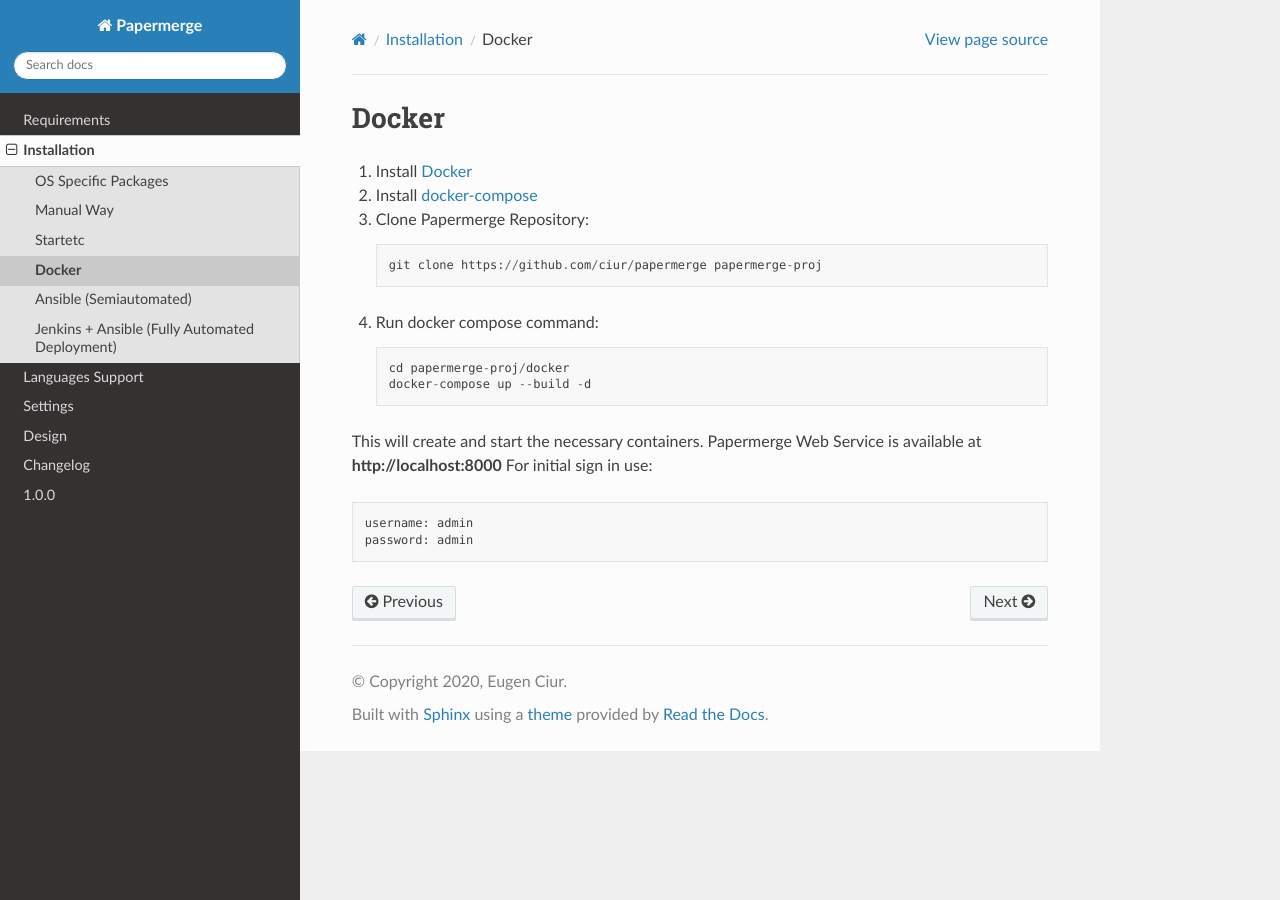
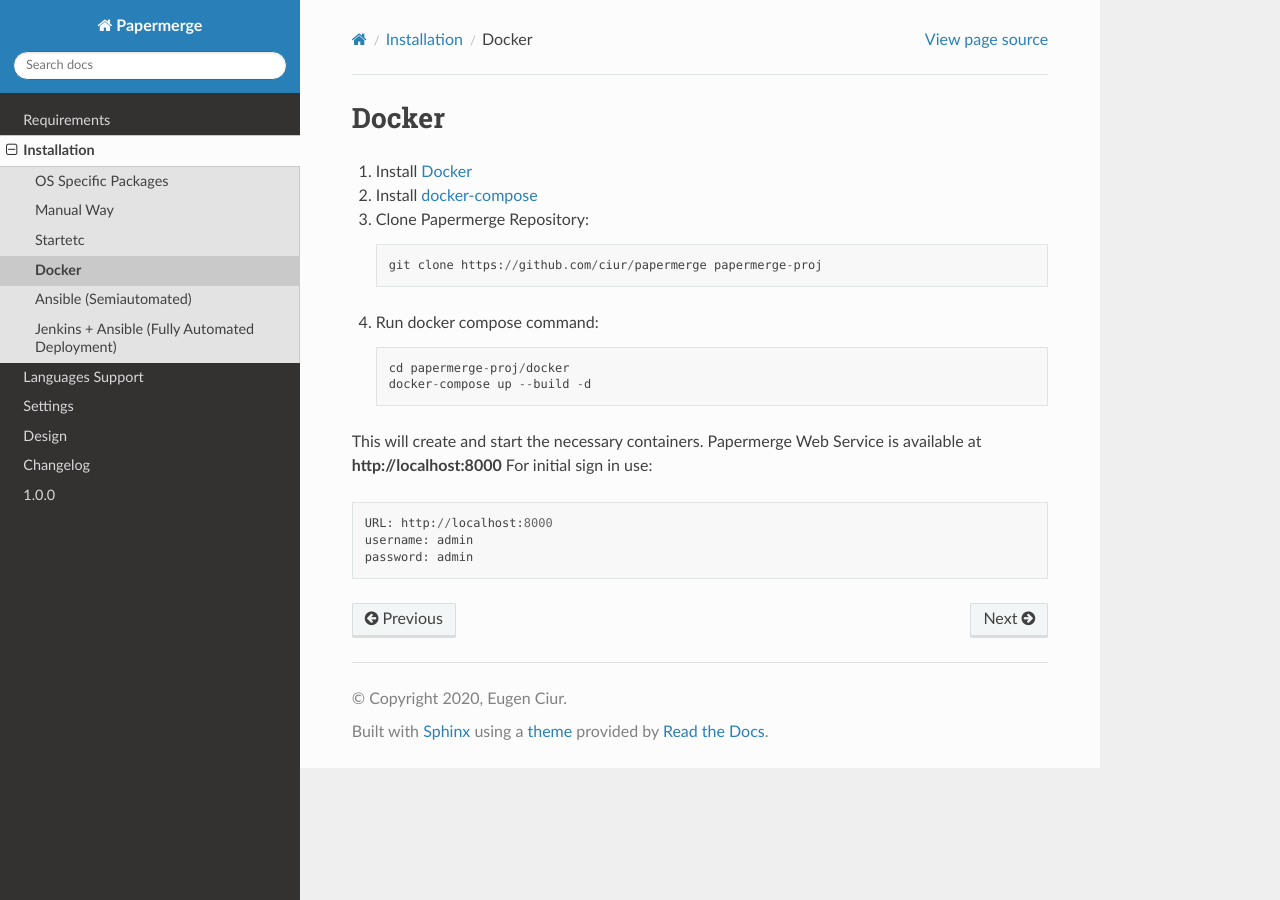
Before and after one commit to ciur/papermerge, a Sphinx documentation site: the page built from docs/source/installation/docker.rst, in a window 1280 px wide. Built offline with Sphinx 7.4.7 and the Read the Docs theme 2.0.0, drawn with Linux system fonts in a browser that asks for light colours; some of the changed lines change nothing that is shown.

Commit message:
documentation updated

```diff
--- a/docs/source/installation/docker.rst
+++ b/docs/source/installation/docker.rst
@@ -16,5 +16,6 @@
 Papermerge Web Service is available at **http://localhost:8000**
 For initial sign in use::
 
+    URL: http://localhost:8000
     username: admin
     password: admin
```
